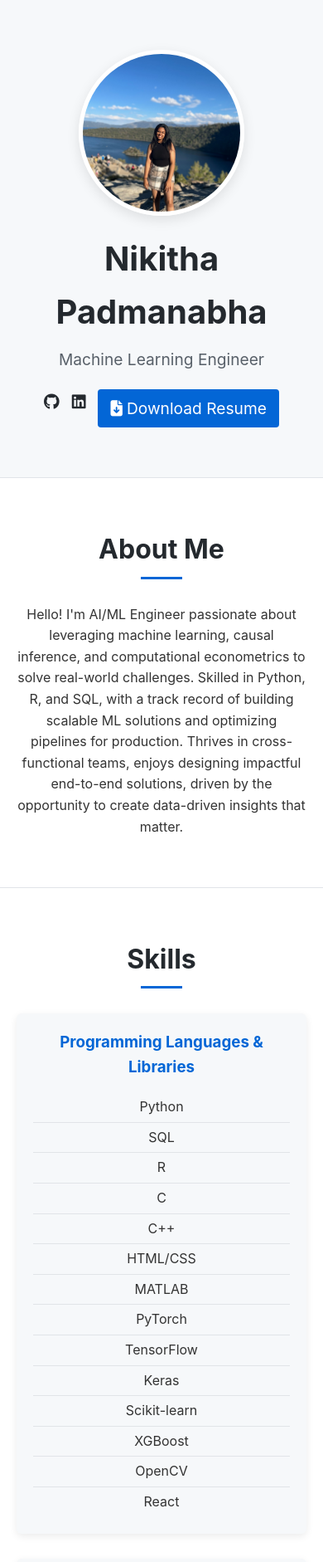
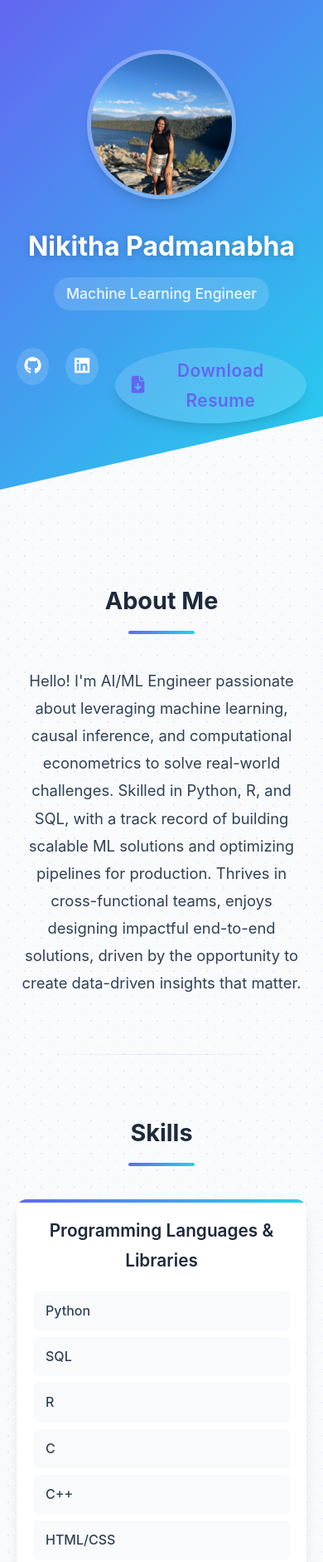
Before and after one commit to pnikitha1399/portfolio, a plain HTML site: page index.html in a window 390 px wide. Shown: the top 1882 px of the page at 83% size. Drawn offline with Linux system fonts and the light colour scheme.

Commit message:
Update styles.css

```diff
--- a/styles.css
+++ b/styles.css
@@ -1,9 +1,12 @@
 :root {
-    --primary-color: #0366d6;
-    --secondary-color: #24292e;
-    --text-color: #333;
-    --light-bg: #f6f8fa;
-    --border-color: #e1e4e8;
+  --primary-color: #6366f1;  /* Indigo - ML/tech color */
+  --secondary-color: #1e293b; /* Dark slate for contrast */
+  --accent-color: #22d3ee;   /* Cyan for accent (data viz inspired) */
+  --text-color: #334155;
+  --light-bg: #f8fafc;
+  --border-color: #e2e8f0;
+  --card-shadow: 0 10px 15px -3px rgba(0, 0, 0, 0.1), 0 4px 6px -2px rgba(0, 0, 0, 0.05);
+  --gradient-bg: linear-gradient(135deg, #6366f1 0%, #22d3ee 100%);
 }
 
 * {
@@ -13,108 +16,169 @@
 }
 
 body {
-    font-family: -apple-system, BlinkMacSystemFont, 'Segoe UI', Roboto, Oxygen, Ubuntu, Cantarell, 'Open Sans', 'Helvetica Neue', sans-serif;
-    line-height: 1.6;
+  font-family: 'Inter', -apple-system, BlinkMacSystemFont, 'Segoe UI', Roboto, Oxygen, Ubuntu, Cantarell, 'Open Sans', 'Helvetica Neue', sans-serif;
+  line-height: 1.7;
   color: var(--text-color);
-    background-color: #fff;
+  background-color: var(--light-bg);
+  background-image:
+    radial-gradient(#6366f120 1px, transparent 1px),
+    radial-gradient(#22d3ee10 1px, transparent 1px);
+  background-size: 20px 20px;
+  background-position: 0 0, 10px 10px;
 }
 
 .container {
-    max-width: 1100px;
+  max-width: 1200px;
   margin: 0 auto;
   padding: 0 20px;
 }
 
 /* Header */
 header {
-    background-color: var(--light-bg);
-    padding: 60px 0;
-    border-bottom: 1px solid var(--border-color);
+  background: var(--gradient-bg);
+  padding: 80px 0 100px;
+  clip-path: polygon(0 0, 100% 0, 100% 85%, 0 100%);
+  margin-bottom: 40px;
 }
 
 .profile {
   display: flex;
   align-items: center;
-    gap: 40px;
+  gap: 60px;
   flex-wrap: wrap;
 }
 
 .profile-image {
-    width: 200px;
-    height: 200px;
+  width: 220px;
+  height: 220px;
   border-radius: 50%;
   object-fit: cover;
-    border: 5px solid white;
-    box-shadow: 0 5px 15px rgba(0, 0, 0, 0.1);
+  border: 5px solid rgba(255, 255, 255, 0.3);
+  box-shadow: var(--card-shadow);
+  transition: transform 0.3s, box-shadow 0.3s;
+}
+
+.profile-image:hover {
+  transform: scale(1.05);
+  box-shadow: 0 20px 25px -5px rgba(0, 0, 0, 0.2);
 }
 
 .profile-content h1 {
-    font-size: 2.5rem;
+  font-size: 3rem;
   margin-bottom: 10px;
-    color: var(--secondary-color);
+  color: white;
+  text-shadow: 0 2px 10px rgba(0, 0, 0, 0.2);
+  font-weight: 700;
 }
 
 .title {
-    font-size: 1.2rem;
-    color: #586069;
-    margin-bottom: 15px;
+  font-size: 1.4rem;
+  color: rgba(255, 255, 255, 0.9);
+  margin-bottom: 20px;
+  font-weight: 500;
+  display: inline-block;
+  background-color: rgba(255, 255, 255, 0.15);
+  backdrop-filter: blur(10px);
+  padding: 5px 15px;
+  border-radius: 20px;
 }
 
 .social-links {
   display: flex;
-    gap: 15px;
-    margin-top: 20px;
+  gap: 20px;
+  margin-top: 25px;
 }
 
 .social-links a {
-    color: var(--secondary-color);
-    font-size: 1.2rem;
+  color: white;
+  font-size: 1.3rem;
   text-decoration: none;
-    transition: color 0.3s;
+  transition: all 0.3s;
+  width: 45px;
+  height: 45px;
+  display: flex;
+  align-items: center;
+  justify-content: center;
+  border-radius: 50%;
+  background-color: rgba(255, 255, 255, 0.15);
+  backdrop-filter: blur(5px);
 }
 
 .social-links a:hover {
+  background-color: white;
   color: var(--primary-color);
+  transform: translateY(-3px);
 }
 
 .resume-btn {
-    background-color: var(--primary-color);
-    color: white !important;
-    padding: 8px 15px;
-    border-radius: 4px;
+  background-color: white;
+  color: var(--primary-color) !important;
+  padding: 10px 20px;
+  border-radius: 30px;
   display: inline-flex;
   align-items: center;
-    gap: 5px;
-    font-size: 0.9rem;
+  gap: 8px;
+  font-size: 0.95rem;
+  font-weight: 600;
+  letter-spacing: 0.5px;
+  box-shadow: var(--card-shadow);
+  width: auto !important;
+  height: auto !important;
 }
 
 .resume-btn:hover {
-    background-color: #0256b3;
-    color: white;
+  background-color: rgba(255, 255, 255, 0.9);
+  transform: translateY(-3px);
+  box-shadow: 0 15px 30px rgba(0, 0, 0, 0.15);
 }
 
 /* Sections */
 .section {
-    padding: 80px 0;
-    border-bottom: 1px solid var(--border-color);
+  padding: 100px 0;
+  position: relative;
+}
+
+.section:not(:last-child)::after {
+  content: '';
+  position: absolute;
+  bottom: 0;
+  left: 50%;
+  transform: translateX(-50%);
+  width: 70%;
+  height: 1px;
+  background: linear-gradient(90deg, transparent, var(--border-color) 50%, transparent);
 }
 
 h2 {
-    font-size: 2rem;
-    margin-bottom: 30px;
+  font-size: 2.2rem;
+  margin-bottom: 40px;
   color: var(--secondary-color);
   position: relative;
-    padding-bottom: 10px;
+  padding-bottom: 15px;
+  text-align: center;
+  font-weight: 700;
 }
 
 h2::after {
   content: '';
   position: absolute;
   bottom: 0;
-    left: 0;
-    width: 50px;
-    height: 3px;
-    background-color: var(--primary-color);
+  left: 50%;
+  transform: translateX(-50%);
+  width: 80px;
+  height: 4px;
+  background: var(--gradient-bg);
+  border-radius: 2px;
+}
+
+/* About Section */
+#about p {
+  font-size: 1.15rem;
+  max-width: 800px;
+  margin: 0 auto;
+  text-align: center;
+  color: var(--text-color);
+  line-height: 1.8;
 }
 
 /* Skills Section */
@@ -122,19 +186,43 @@ h2::after {
   display: flex;
   flex-wrap: wrap;
   gap: 30px;
+  justify-content: center;
+  margin-top: 20px;
 }
 
 .skill {
-    flex: 1 1 300px;
-    background-color: var(--light-bg);
-    padding: 20px;
-    border-radius: 6px;
-    box-shadow: 0 3px 10px rgba(0, 0, 0, 0.08);
+  flex: 1 1 250px;
+  background-color: white;
+  padding: 30px;
+  border-radius: 12px;
+  box-shadow: var(--card-shadow);
+  transition: transform 0.3s ease;
+  position: relative;
+  overflow: hidden;
+}
+
+.skill::before {
+  content: '';
+  position: absolute;
+  top: 0;
+  left: 0;
+  width: 100%;
+  height: 4px;
+  background: var(--gradient-bg);
+}
+
+.skill:hover {
+  transform: translateY(-10px);
 }
 
 .skill h3 {
-    margin-bottom: 15px;
-    color: var(--primary-color);
+  margin-bottom: 20px;
+  color: var(--secondary-color);
+  text-align: center;
+  font-size: 1.3rem;
+  position: relative;
+  z-index: 1;
+  font-weight: 600;
 }
 
 .skill ul {
@@ -142,41 +230,76 @@ h2::after {
 }
 
 .skill li {
-    padding: 5px 0;
-    border-bottom: 1px solid var(--border-color);
+  padding: 10px 15px;
+  margin-bottom: 8px;
+  border-radius: 6px;
+  background-color: var(--light-bg);
+  transition: all 0.2s;
+  font-weight: 500;
+}
+
+.skill li:hover {
+  background-color: rgba(99, 102, 241, 0.1);
+  color: var(--primary-color);
+  transform: translateX(5px);
 }
 
 .skill li:last-child {
-    border-bottom: none;
+  margin-bottom: 0;
 }
 
 /* Projects Section */
 .projects-grid {
   display: grid;
-    grid-template-columns: repeat(auto-fill, minmax(300px, 1fr));
-    gap: 30px;
+  grid-template-columns: repeat(auto-fill, minmax(350px, 1fr));
+  gap: 40px;
 }
 
 .project {
-    background-color: var(--light-bg);
-    padding: 25px;
-    border-radius: 6px;
-    box-shadow: 0 3px 10px rgba(0, 0, 0, 0.08);
-    transition: transform 0.3s;
+  background-color: white;
+  padding: 30px;
+  border-radius: 16px;
+  box-shadow: var(--card-shadow);
+  transition: all 0.3s;
+  position: relative;
+  overflow: hidden;
+  border: 1px solid var(--border-color);
+}
+
+.project::before {
+  content: '';
+  position: absolute;
+  top: 0;
+  left: 0;
+  width: 100%;
+  height: 5px;
+  background: var(--gradient-bg);
+  transform: scaleX(0);
+  transform-origin: left;
+  transition: transform 0.3s ease;
 }
 
 .project:hover {
-    transform: translateY(-5px);
+  transform: translateY(-10px);
+  box-shadow: 0 20px 25px -5px rgba(0, 0, 0, 0.1), 0 10px 10px -5px rgba(0, 0, 0, 0.04);
+}
+
+.project:hover::before {
+  transform: scaleX(1);
 }
 
 .project h3 {
-    margin-bottom: 15px;
+  margin-bottom: 20px;
   color: var(--secondary-color);
+  font-size: 1.4rem;
+  font-weight: 600;
 }
 
 .project p {
-    margin-bottom: 15px;
-    color: #586069;
+  margin-bottom: 25px;
+  color: var(--text-color);
+  font-size: 0.95rem;
+  line-height: 1.7;
 }
 
 .project-links {
@@ -185,42 +308,97 @@ h2::after {
 }
 
 .project-links a {
-    color: var(--primary-color);
+  color: white;
   text-decoration: none;
   font-weight: 500;
+  padding: 8px 20px;
+  border-radius: 6px;
+  background: var(--gradient-bg);
+  transition: all 0.3s;
+  font-size: 0.9rem;
 }
 
 .project-links a:hover {
-    text-decoration: underline;
+  opacity: 0.9;
+  transform: translateY(-2px);
+  box-shadow: 0 4px 12px rgba(99, 102, 241, 0.3);
 }
 
 /* Footer */
 footer {
   background-color: var(--secondary-color);
-    color: white;
-    padding: 30px 0;
+  color: rgba(255, 255, 255, 0.8);
+  padding: 40px 0;
   text-align: center;
+  margin-top: 50px;
+}
+
+footer p {
+  font-size: 0.95rem;
+}
+
+/* Animation for page load */
+@keyframes fadeIn {
+  from { opacity: 0; transform: translateY(20px); }
+  to { opacity: 1; transform: translateY(0); }
+}
+
+.section {
+  animation: fadeIn 0.8s ease-out forwards;
 }
 
 /* Responsive Design */
 @media (max-width: 768px) {
+  header {
+    padding: 60px 0 80px;
+  }
+
   .profile {
     flex-direction: column;
     text-align: center;
-        gap: 20px;
+    gap: 30px;
+  }
+
+  .profile-content h1 {
+    font-size: 2.5rem;
   }
 
   .social-links {
     justify-content: center;
   }
 
-    h2::after {
-        left: 50%;
-        transform: translateX(-50%);
+  .section {
+    padding: 70px 0;
   }
 
-    .section {
-        padding: 60px 0;
-        text-align: center;
+  .projects-grid {
+    grid-template-columns: 1fr;
   }
 }
+
+@media (max-width: 480px) {
+  .profile-image {
+    width: 180px;
+    height: 180px;
+  }
+
+  .profile-content h1 {
+    font-size: 2rem;
+  }
+
+  .title {
+    font-size: 1.1rem;
+  }
+
+  h2 {
+    font-size: 1.8rem;
+  }
+
+  .skill {
+    padding: 20px;
+  }
+
+  .project {
+    padding: 25px 20px;
+  }
+}
```
Lines whose indentation alone changed are shown as unchanged.
